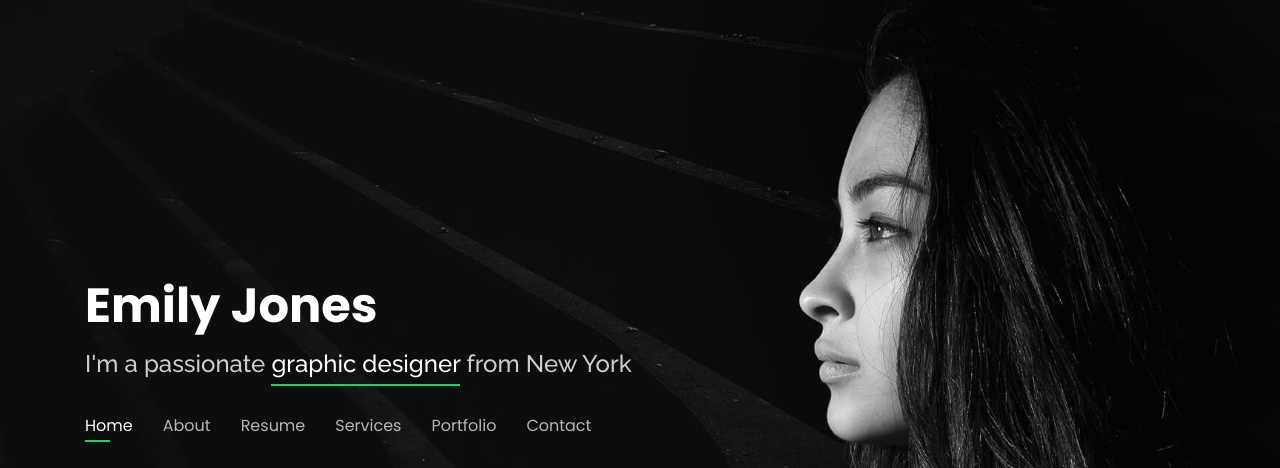
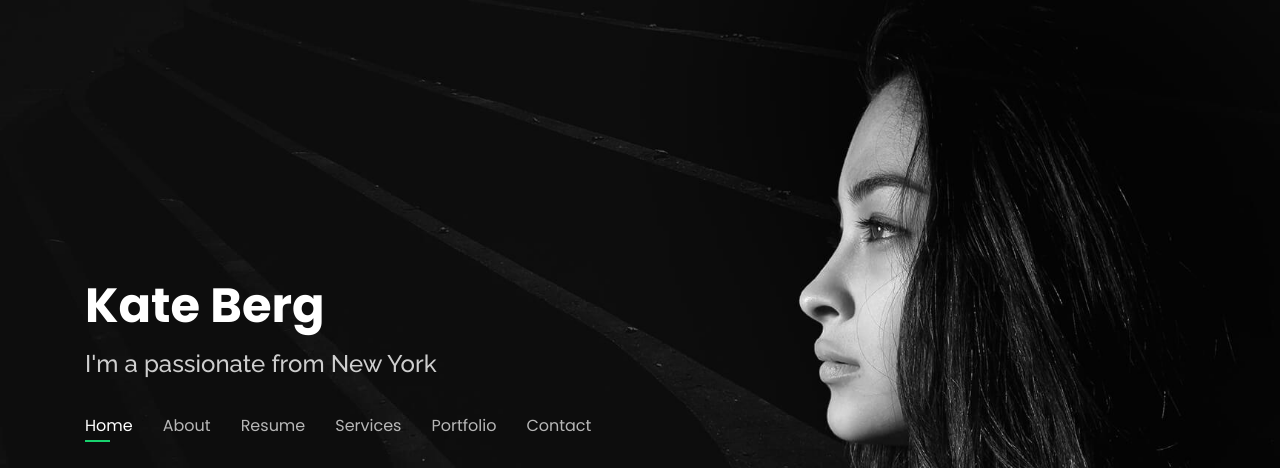
Before and after one commit to bergkaten/bergkaten.github.io, a plain HTML site: page index.html in a window 1280 px wide. Shown: the top 468 px of the page. Drawn offline with nearby package versions, Linux system fonts and the light colour scheme.

Commit message:
Heading Tst

```diff
--- a/index.html
+++ b/index.html
@@ -41,10 +41,11 @@
   <header id="header" class="header-tops">
     <div class="container">
 
-      <h1><a href="index.html">Emily Jones</a></h1>
+      <h1><a href="index.html">Kate Berg</a></h1>
       <!-- Uncomment below if you prefer to use an image logo -->
       <!-- <a href="index.html" class="mr-auto"><img src="assets/img/logo.png" alt="" class="img-fluid"></a> -->
-      <h2>I'm a passionate <span>graphic designer</span> from New York</h2>
+      <!-- <h2>I'm a passionate <span>graphic designer</span> from New York</h2> -->
+      <h2>I'm a passionate <span class="typed" data-typed-items="Designer, Developer, Freelancer, Photographer"></span> from New York</h2>
 
       <nav class="nav-menu d-none d-lg-block">
         <ul>
```
